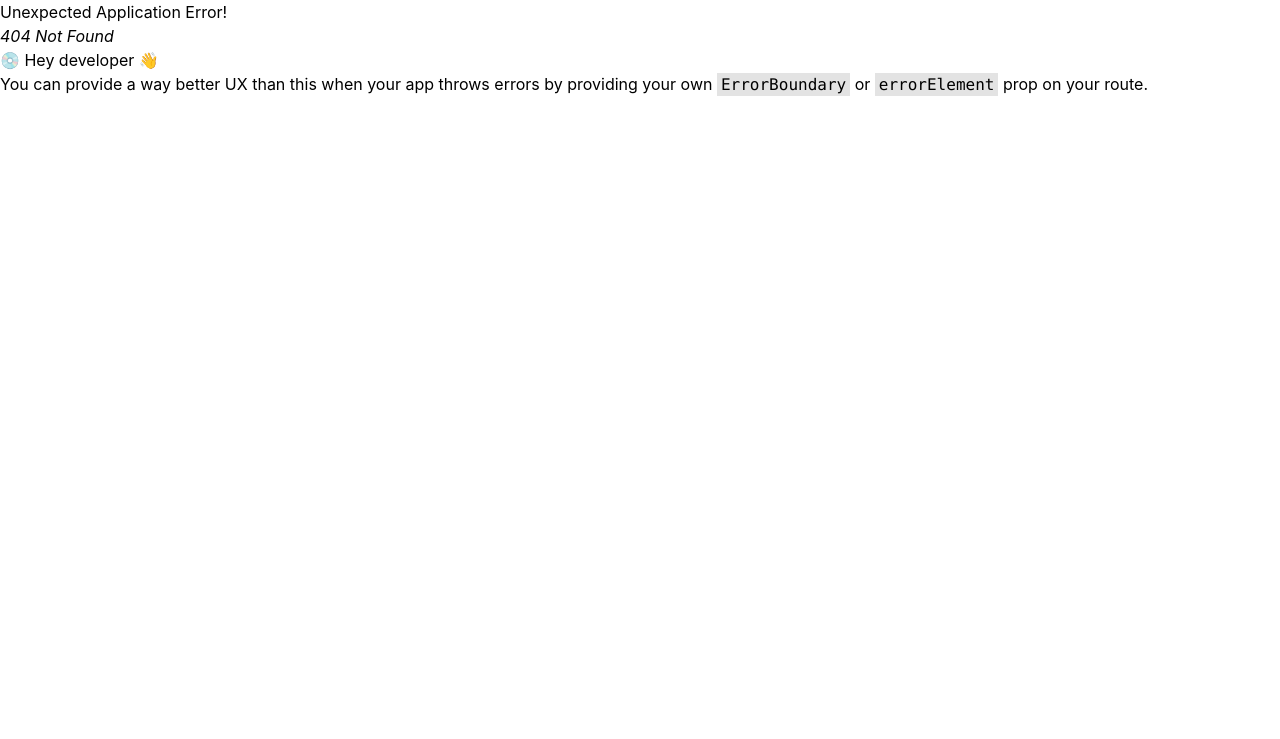
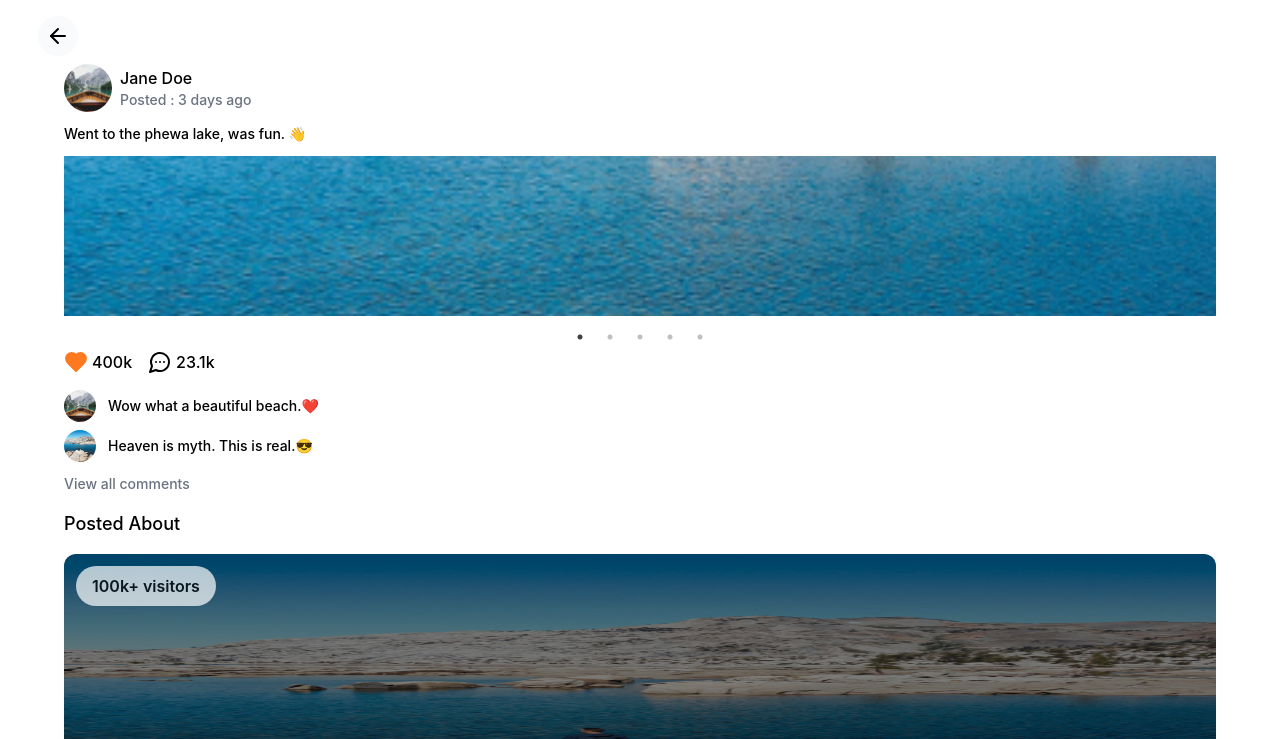
Before and after one commit to Thanka-Digital/travel-app-prototype, a React (Vite) app: page /post-detail in a window 1280 px wide. Before the commit this address had no page. Shown: the top 739 px of the page. Built offline with nearby package versions, Linux system fonts and the light colour scheme.

Commit message:
Update : Post Detail Page refine

```diff
--- a/src/components/global/tabs/components/PostTabContent.tsx
+++ b/src/components/global/tabs/components/PostTabContent.tsx
@@ -1,4 +1,4 @@
-import PostCard from "@/components/card/PostCard";
+import PostCard from "@/pages/post/components/PostCard";
 import MaxWidthWrapper from "@/layout/wrapper/MaxWidthWrapper";
 
 export default function PostTabContent() {
--- a/src/components/swiper/TASlider.tsx
+++ b/src/components/swiper/TASlider.tsx
@@ -10,6 +10,7 @@ interface TASliderProps {
   slidesToShow?: number;
   slidesToScroll?: number;
   vertical?: boolean;
+  className?: string;
 }
 
 export default function TASlider(props: TASliderProps) {
@@ -20,8 +21,10 @@ export default function TASlider(props: TASliderProps) {
     slideSpeed = 500,
     slidesToScroll = 1,
     slidesToShow = 1,
-    vertical
+    vertical,
+    className,
   } = props;
+
   var settings = {
     dots: isDotsShow,
     infinite: true,
@@ -30,5 +33,5 @@ export default function TASlider(props: TASliderProps) {
     slidesToScroll: slidesToScroll,
     arrows: isArrowsShow,
   };
-  return <Slider vertical={vertical} {...settings}>{children}</Slider>;
+  return <Slider vertical={vertical} {...settings} className={className}>{children}</Slider>;
 }
--- a/src/pages/ProfilePage/components/ProfileSavedContent.tsx
+++ b/src/pages/ProfilePage/components/ProfileSavedContent.tsx
@@ -1,4 +1,4 @@
-import PostCard from "@/components/card/PostCard";
+import PostCard from "@/pages/post/components/PostCard";
 import MaxWidthWrapper from "@/layout/wrapper/MaxWidthWrapper";
 
 export default function ProfileSavedContent() {
--- a/src/pages/TestPage.tsx
+++ /dev/null
@@ -1,59 +0,0 @@
-import Button from "@/components/form/button/Button";
-import { AppContext, AppStateDispatch } from "@/providers/Context/context";
-import { AppContextActionType } from "@/providers/reducers/type";
-import { useContext } from "react";
-
-export default function TestPage() {
-  const user = useContext(AppContext);
-
-  return (
-    <div className="flex flex-col gap-3 p-4">
-      <h1 className="mb-3 text-4xl font-bold">Test Page</h1>
-
-      <p>User name: {user.user?.name as string}</p>
-      <p>User address: {user.user?.address as string}</p>
-
-      <div className="flex gap-4 mt-4">
-        <UserWithDetailBtn />
-        <RemoveUserBtn />
-      </div>
-    </div>
-  );
-}
-
-function UserWithDetailBtn() {
-  const userDispatch = useContext(AppStateDispatch);
-
-  return (
-    <Button
-      onClick={() => {
-        userDispatch({
-          type: AppContextActionType.SET_USER,
-          payload: { name: "User A", address: "L1" },
-        });
-      }}
-      colorscheme="info"
-      variant="outline"
-      className="rounded-md"
-    >
-      Add user with few details
-    </Button>
-  );
-}
-
-function RemoveUserBtn() {
-  const userDispatch = useContext(AppStateDispatch);
-
-  return (
-    <Button
-      onClick={() => {
-        userDispatch({ type: AppContextActionType.RESET_USER, payload: {} });
-      }}
-      colorscheme="success"
-      variant="outline"
-      className="rounded-md"
-    >
-      Reset user
-    </Button>
-  );
-}
--- a/src/pages/post/PostDetailsPage.tsx
+++ b/src/pages/post/PostDetailsPage.tsx
@@ -7,67 +7,72 @@ import { Heart, MessageCircleMore } from "lucide-react";
 
 export default function PostDetailsPage() {
   return (
+    <main className="bg-white text-black">
       <MaxWidthWrapper>
         <BackButton />
-      <section className="mt-16 mb-4 flex flex-col gap-3">
-        <div className="flex gap-3 items-center">
+
+        <div className="pt-16 flex flex-col gap-3">
+          <div className="flex gap-2 items-center">
             <img
               src="SplashImg/s3.png"
               alt="profile image"
               className="h-12 w-12 rounded-full"
             />
             <div className="flex flex-col">
-            <p className="text-lg font-bold">Jane Doe</p>
-            <p className="text-gray-500 font-medium">Posted : 3 days ago</p>
+              <p className="font-medium">Jane Doe</p>
+              <p className="text-gray-500 text-sm font-medium">Posted : 3 days ago</p>
             </div>
           </div>
-        <p className="text-md font-semibold">
+          <p className="text-sm font-medium">
             Went to the phewa lake, was fun. 👋
           </p>
-      </section>
+
           <TASlider>
             {
               imgs.map((img, i) => (
-            <div key={i} className="h-80 relative">
-              <img src={img} alt="images" />
+                <div key={i}>
+                  <img src={img} alt="images" className="h-40 w-full object-cover" />
                 </div>
               ))
             }
           </TASlider>
-      <div className="flex gap-4 my-4">
+
+          <div className="flex gap-4 my-4 font-medium">
             <div className="flex gap-1 items-center">
-          <Heart size={32} fill="#FF7920" />
-          <p className="text-lg font-medium">400k</p>
+              <Heart size={24} fill="#FF7920" color="#FF7920" />
+              <p>400k</p>
             </div>
             <div className="flex gap-1 items-center">
-          <MessageCircleMore size={32} />
-          <p className="text-lg font-medium">23.1k</p>
+              <MessageCircleMore size={24} />
+              <p>23.1k</p>
             </div>
           </div>
-      <div className="flex flex-col gap-3">
+
+          <div className="flex flex-col gap-2 -mt-3">
             <div className="flex gap-3 items-center">
               <img
                 src="SplashImg/s3.png"
                 alt="profile image"
-            className="h-10 w-10 rounded-full"
+                className="h-8 w-8 rounded-full"
               />
               <p className="text-sm font-medium">
-            Wow what a beautiful beach. Falling in love with the pics.❤️
+                Wow what a beautiful beach.❤️
               </p>
             </div>
             <div className="flex gap-3 items-center">
               <img
                 src="SplashImg/s1.png"
                 alt="profile image"
-            className="h-10 w-10 rounded-full"
+                className="h-8 w-8 rounded-full"
               />
               <p className="text-sm font-medium">Heaven is myth. This is real.😎</p>
             </div>
-        <p className="text-gray-500 font-medium">View all comments</p>
+            <p className="text-gray-500 font-medium text-sm mt-1">View all comments</p>
+          </div>
         </div>
 
-      <div className="mt-6 mb-4 flex flex-col gap-4">
-        <h1 className="text-xl font-bold">Posted About</h1>
+        <div className="py-4 flex flex-col gap-4">
+          <h1 className="text-lg font-medium">Posted About</h1>
           {
             LocationInfo.map((object, index) => (
               <LocationCard
@@ -82,27 +87,31 @@ export default function PostDetailsPage() {
           }
         </div>
 
-      <div className="min-w-full flex flex-col gap-2 my-4">
-        <p className="text-xl font-bold">
+        <div className="flex flex-col gap-2 pb-6">
+          <p className="text-lg font-medium">
             Information shared by <span className="text-[#FF7920]">@jane</span>
           </p>
+
           {
             locationDetailsData.map((locationData, index) => (
-            <div className="flex gap-3 items-start" key={index}>
+              <div className="flex gap-2 items-start" key={index}>
                 <span className="text-gray-500">{locationData.icon}</span>
                 <ul className="text-left list-disc">
-                <p className=" text-lg">{locationData.label}</p>
-                {locationData.types?.map((type) => (
-                  <li key={type.id} className="">
+                  <p className=" text-sm font-medium">{locationData.label}</p>
+                  {
+                    locationData.types?.map((type) => (
+                      <li key={type.id} className="ml-4">
                         {type.label}
                       </li>
-                ))}
+                    ))
+                  }
                 </ul>
               </div>
             ))
           }
         </div>
       </MaxWidthWrapper>
+    </main>
   );
 }
 
--- a/src/components/card/PostCard.tsx
+++ b/src/pages/post/components/PostCard.tsx
@@ -22,7 +22,7 @@ export default function PostCard() {
 
       <div
         className="grid grid-rows-2 grid-cols-5 gap-2 "
-        onClick={() => navigate("/post-details")}
+        onClick={() => navigate("/post-detail")}
       >
         <img
           src="SplashImg/s1.png"
--- a/src/router/routes.tsx
+++ b/src/router/routes.tsx
@@ -1,5 +1,4 @@
 import { createBrowserRouter, type RouteObject } from "react-router-dom";
-import TestPage from "@/pages/TestPage";
 import BoardingPage0 from "@/pages/Splash-Screen/BoardingPage0";
 import BoardingPage1 from "@/pages/Splash-Screen/BoardingPage1";
 import BoardingPage2 from "@/pages/Splash-Screen/BoardingPage2";
@@ -16,6 +15,7 @@ import UrbanExplorePage from "@/pages/ExplorePage/UrbanExplorePage";
 import MountainsExplorePage from "@/pages/ExplorePage/MountainsExplorePage";
 import OceanExplorePage from "@/pages/ExplorePage/OceanExplorePage";
 import ProfileDetailsPage from "@/pages/ProfilePage/ProfileDetailsPage";
+import PostDetailsPage from "@/pages/post/PostDetailsPage";
 
 // Routes in application
 const routes: RouteObject[] = [
@@ -50,6 +50,10 @@ const routes: RouteObject[] = [
   {
     path: "/location-details",
     element: <LocationDetailsPage />,
+  },
+  {
+    path: "/post-detail",
+    element: <PostDetailsPage />,
   },
   {
     path: "/explore-page",
--- a/src/utils/locationDetailsData.tsx
+++ b/src/utils/locationDetailsData.tsx
@@ -16,14 +16,14 @@ export const LocationInfo = [
     city: 'Pokhara',
     visitorsCount: '100k+ visitors',
     placeName: 'Fewa Tal',
-    link: '/'
+    link: '/location-details'
   },
   {
     image: '/SplashImg/s2.png',
     city: 'Pokhara',
     visitorsCount: '100k+ visitors',
     placeName: 'Fewa Tal',
-    link: '/'
+    link: '/location-details'
   },
 ]
 
```
Lines whose indentation alone changed are shown as unchanged.
